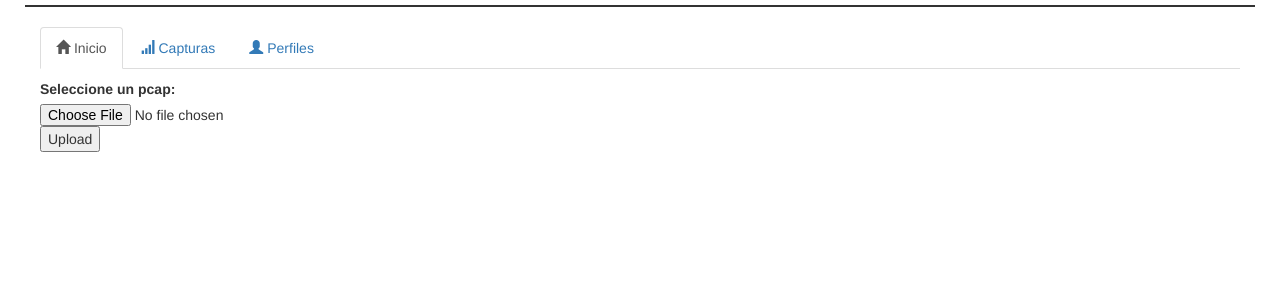
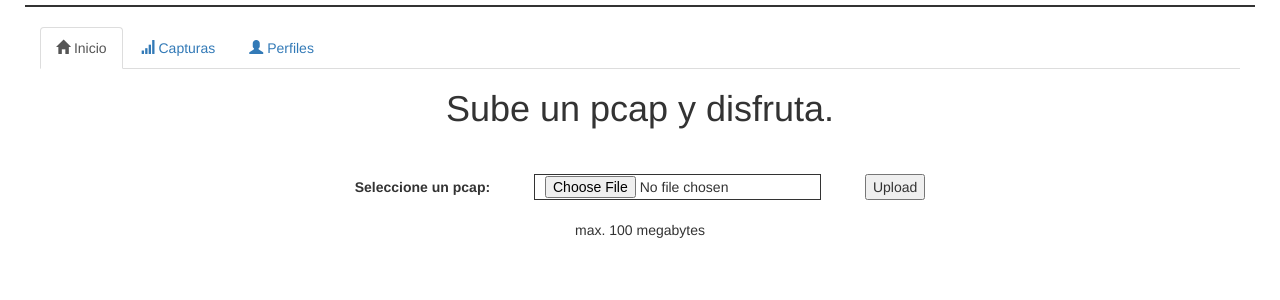
Before and after one commit to salime45/AirProfilingWeb, a Django app: page / in a window 1280 px wide. Shown: the part 114-414 px from the top of the page. Run offline with Django 3.2, Linux system fonts and the light colour scheme; the visitor is signed in with stand-in values (Sample User, id 1); data that the repository does not hold is empty; some libraries are stand-ins or nearby versions.

Commit message:
Mejorado formulario de uploader \n Corregido un problema con el favicon en la pantalla de login

```diff
--- a/static/css/base.css
+++ b/static/css/base.css
@@ -22,3 +22,14 @@ hr {
     border: 1px solid;
 
 }
+
+#id_docfile {
+    margin: 5px 40px 20px 40px;
+    border: 1px solid;
+    display: inline;
+    padding: 1px 10px 1px 10px;
+}
+
+#form-uploader{
+    text-align: center;
+}
--- a/updater/forms.py
+++ b/updater/forms.py
@@ -3,5 +3,6 @@ from django import forms
 
 class PcapForm(forms.Form):
     docfile = forms.FileField(
-        label='Seleccione un pcap'
+        label='Seleccione un pcap',
+        help_text='max. 100 megabytes'
     )
--- a/updater/templates/index.html
+++ b/updater/templates/index.html
@@ -13,12 +13,17 @@
 
     <div class="tab-content">
         <div id="home" class="tab-pane fade in active">
+
             <!-- Upload form. Note enctype attribute! -->
-            <form action="{% url 'index' %}" method="post" enctype="multipart/form-data">
+            <form id="form-uploader" action="{% url 'index' %}" method="post" enctype="multipart/form-data">
+
+                <h1>Sube un pcap y disfruta.</h1>
+                <br>
                 {% csrf_token %}
                 <p>{{ form.non_field_errors }}</p>
 
-                {{ form.docfile.label_tag }} {{ form.docfile.help_text }} {{ form.docfile.errors }} {{ form.docfile }}  <input type="submit" value="Upload"/>
+                {{ form.docfile.label_tag }}  {{ form.docfile.errors }}  {{ form.docfile }}  <input type="submit" value="Upload"/>
+                <p> {{ form.docfile.help_text }} </p>
 
             </form>
         </div>
--- a/updater/templates/registration/login.html
+++ b/updater/templates/registration/login.html
@@ -2,6 +2,9 @@
 <html>
     <head>
         <title>Air Profiling Network</title>
+                <!-- Icono de la app -->
+        <link rel="icon" type="image/png" href="{% static 'images/favicon.ico' %}">
+
         <link rel="stylesheet" href="//maxcdn.bootstrapcdn.com/bootstrap/3.2.0/css/bootstrap.min.css">
         <link rel="stylesheet" href="//maxcdn.bootstrapcdn.com/bootstrap/3.2.0/css/bootstrap-theme.min.css">
         <link rel="stylesheet" href="{% static 'css/login.css' %}">
```
